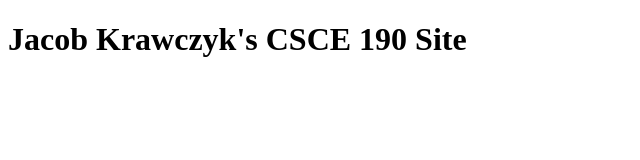
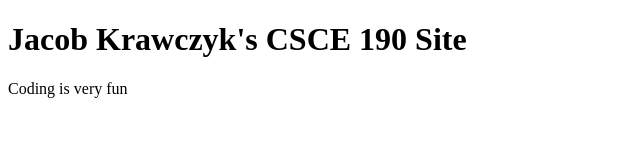
Before and after one commit to Jacob-Krawczyk/Jacob-Krawczyk.github.io, a plain HTML site: page Index.html in a window 1280 px wide. Shown: the whole page, without its empty margins (0-640 px from the left). Drawn offline with Linux system fonts and the light colour scheme.

Commit message:
Add files via upload

```diff
--- a/Index.html
+++ b/Index.html
@@ -5,5 +5,7 @@
     </head>
     <body>
         <h1>Jacob Krawczyk's CSCE 190 Site</h1>
+
+        <p>Coding is very fun</p>
     </body>
 </html>
```
